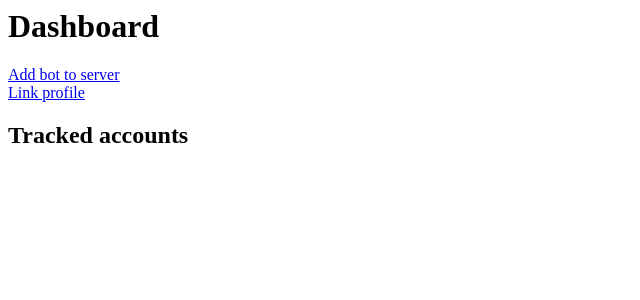
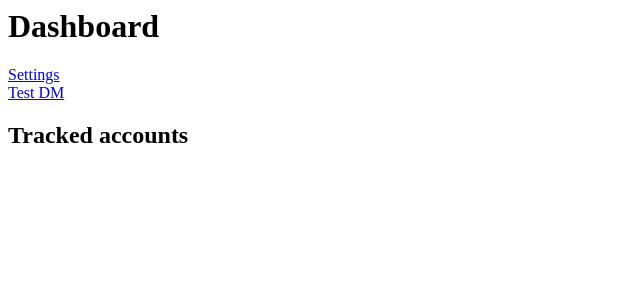
Before and after one commit to niekcandaele/steam-ban-notifier-bot, a Node project: template views/pages/dashboard.ejs in a window 1280 px wide. Shown: the top 300 px of the page, without its empty margins (0-640 px from the left). Run offline with Node 20 templates, Linux system fonts and the light colour scheme; the template is opened without the code that fills it, so the values that code supplies are empty.

Commit message:
Test DM button

```diff
--- a/api/controllers/discord-bot/test-dm.js
+++ b/api/controllers/discord-bot/test-dm.js
@@ -38,8 +38,8 @@ module.exports = {
     }
 
     try {
-      let dmChannel = await discordUser.openDM();
-      await dmChannel.send(`This is a test message! If you received this, means everything is working as it should! If you didn't receive this, well you better stop reading.. `)
+      let dmChannel = await discordUser.createDM();
+      await dmChannel.send(`This is a test message! If you received this, means everything is working as it should!`)
       return exits.success(true);
     } catch (error) {
       sails.log.warn(error);
--- a/views/pages/dashboard.ejs
+++ b/views/pages/dashboard.ejs
@@ -6,13 +6,13 @@
         <h1 >Dashboard</h1>
       </div>
       <div class="col s4">
-        <a href="https://discordapp.com/api/oauth2/authorize?client_id=441593020442345499&permissions=18432&scope=bot" class="btn-large waves-effect waves-light blue">
-          <i class="fab fa-discord"></i> Add bot to server</a>
+        <a href="/setup" class="btn-large waves-effect waves-light blue">
+          <i class="fas fa-cogs"></i> Settings</a>
       </div>
       <div class="col s4">
 
-        <a href="/login/discord" class="btn-large waves-effect waves-light blue">
-          <i class="fab fa-discord"></i> Link profile</a>
+        <a href="#" id="test-dm-btn" class="btn-large waves-effect waves-light blue">
+          <i class="fas fa-comment"></i> Test DM</a>
 
       </div>
 
@@ -49,6 +49,25 @@
         data: data
       });
     })
+
+
+  $("#test-dm-btn").click(e => {
+    $.ajax({
+      url: "/api/user/discord/testDM",
+      success: (data, status, xhr) => {
+        if (data) {
+          alert('Success!')
+        } else {
+          alert('Error! Please check your settings.')
+        }
+      },
+      error: (xhr, status, error) => {
+        console.log(xhr);
+        alert('Error! Please report this on the dev server.')
+      }
+    })
+  })
+
   })
 
 </script>
```
